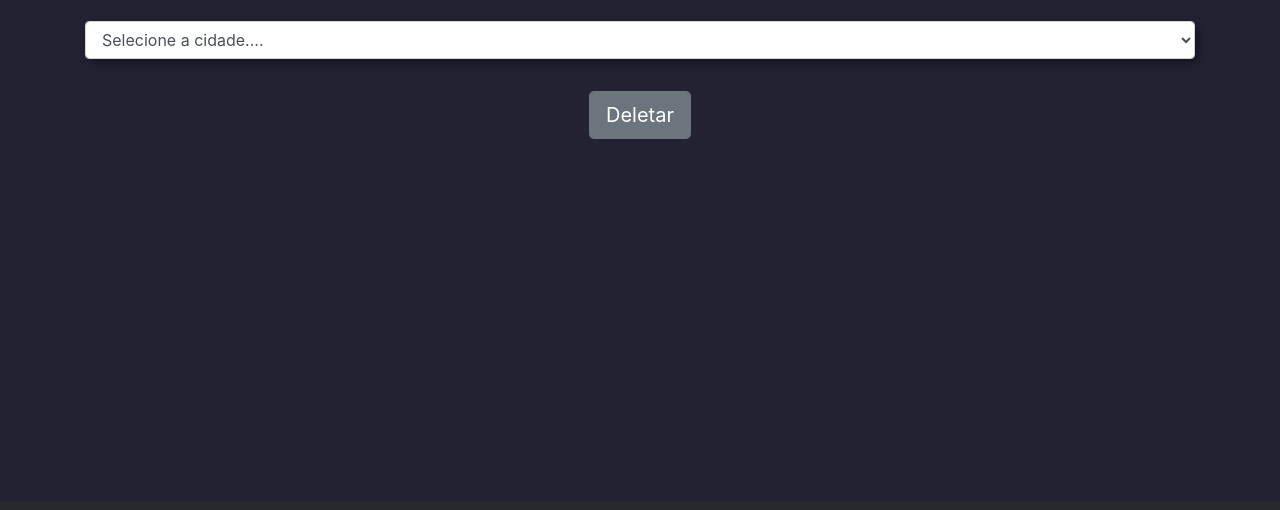
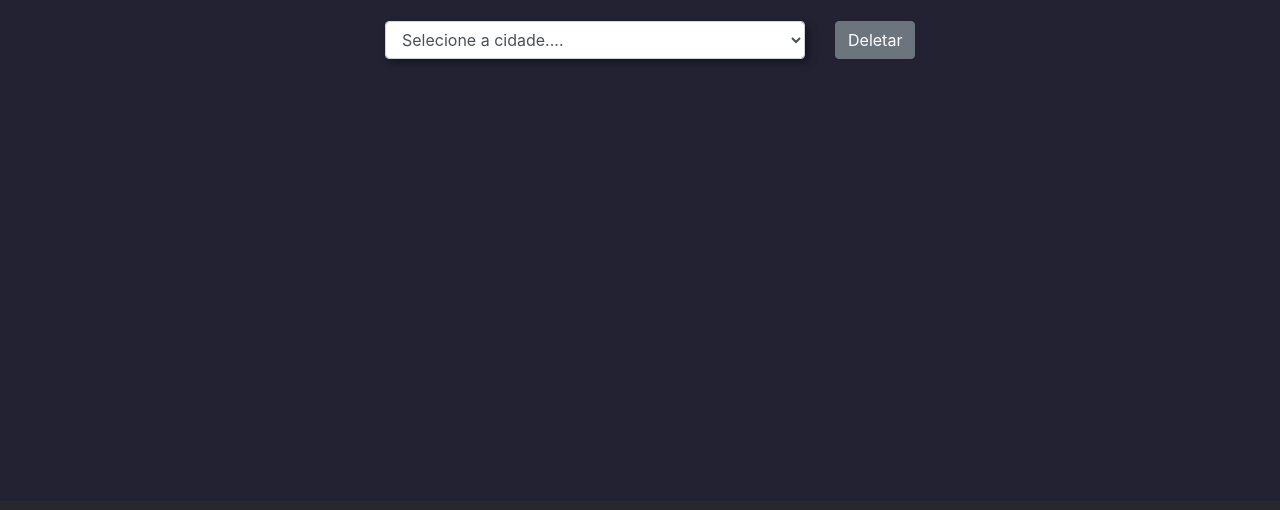
Before and after one commit to raquel-moreira-costa/projeto-api-clima, a plain HTML site: page deletar.html in a window 1280 px wide. Shown: the part 171-681 px from the top of the page. Drawn offline with nearby package versions, Linux system fonts and the light colour scheme; no server answers.

Commit message:
Ajustar pagina deletar

```diff
--- a/deletar.html
+++ b/deletar.html
@@ -10,6 +10,9 @@
     <!-- CSS -->
     <link rel="stylesheet" href="https://stackpath.bootstrapcdn.com/bootstrap/4.5.2/css/bootstrap.min.css" integrity="sha384-JcKb8q3iqJ61gNV9KGb8thSsNjpSL0n8PARn9HuZOnIxN0hoP+VmmDGMN5t9UJ0Z" crossorigin="anonymous">
     <link rel="stylesheet" href="./css/style.css">
+    <!-- JavaScript -->
+    <script src="js/geral.js" defer></script>
+    <script src="js/deletar.js" defer></script>
     <!-- Favicon -->
     <link rel="shortcut icon" href="favicon.ico">
     <title>Clima Brasil - Deletar</title>
@@ -33,16 +36,18 @@
 
     <main class="container py-5 ">
         <h1 class="text-white text-center mb-4">Deletar Cidade</h1>
-        <form id="deletar" class="form-row">
-      <div class="form-group col-12">
+        <div class="row justify-content-center">
+            <form id="deletar" class="row justify-content-center col-md-6 col-12">
+                <div class="form-group col-10">
                     <select class="form-control sombra" name="cidades" id="cidades">
                         <option value="">Selecione a cidade....</option>
                     </select>
                 </div>
-      <div class="col-12 mt-3">
-        <button type="submit" class="btn btn-secondary btn-lg mx-auto d-block">Deletar</button>
+                <div class="col-md-2 col-12">
+                    <button type="submit" class="btn btn-secondary d-block mx-auto">Deletar</button>
                 </div>
             </form>
+        </div>
     </main>
 
     <footer class="cor-fundo text-white p-4 text-center">
--- /dev/null
+++ b/js/deletar.js
@@ -0,0 +1,7 @@
+// Selecionar select para controle
+const select = document.querySelector("#cidades");
+
+// Regasta o útlimo valor selecionado
+window.addEventListener("load", () => {
+    carregarOpcoes(select);
+});
```
Lines whose indentation alone changed are shown as unchanged.
